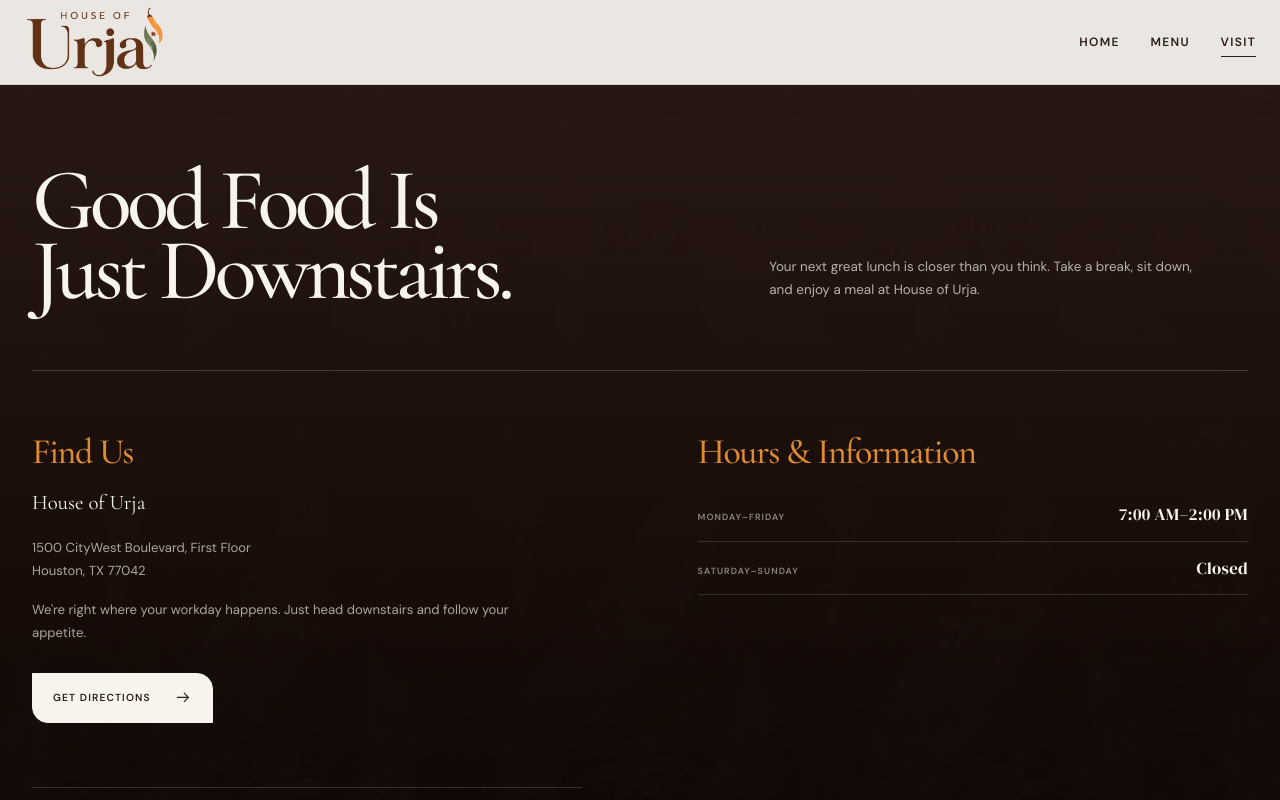
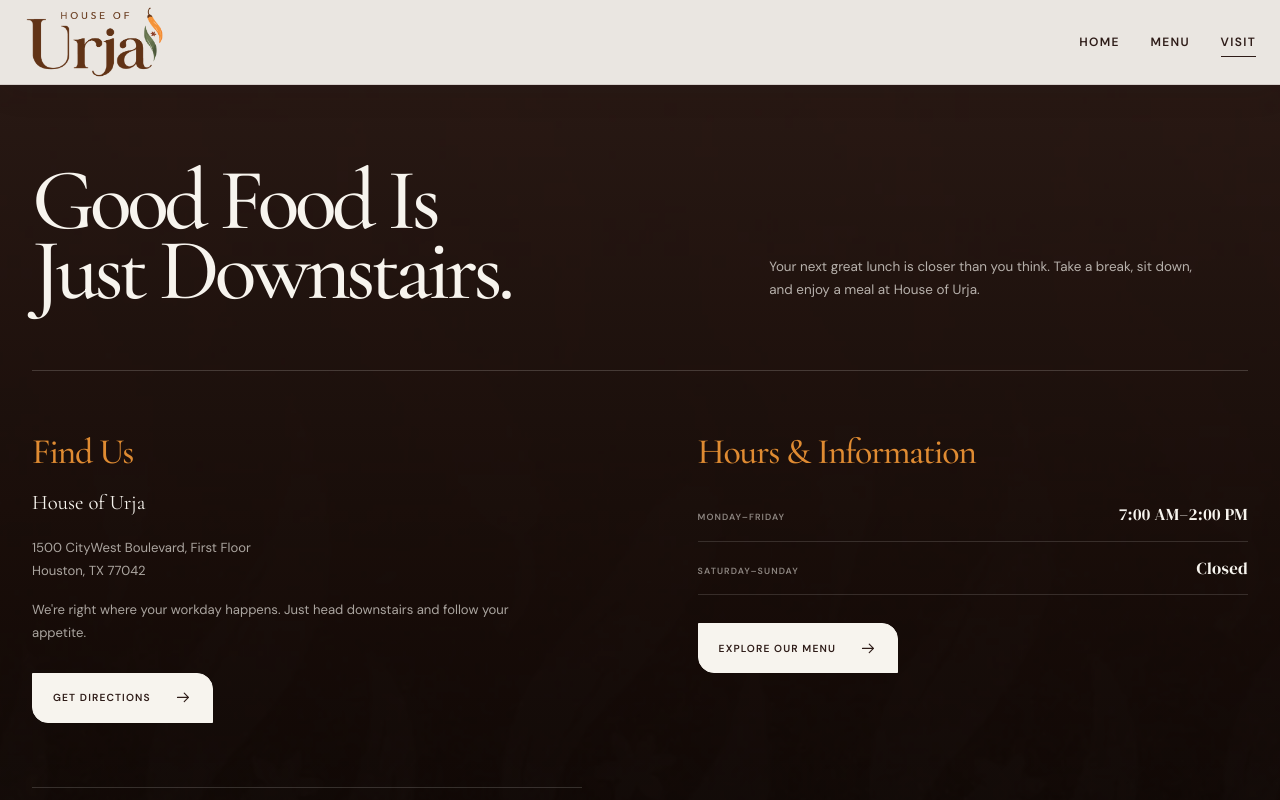
Before and after one commit to connect608/houseofurja, a Next.js app: page /visit in a window 1280 px wide. Shown: the top 800 px of the page. Built offline with nearby package versions, Linux system fonts and the light colour scheme; no server answers.

Commit message:
feat(visit): move Explore Our Menu button under Hours & Information section

```diff
--- a/src/components/visit/VisitExplorer.tsx
+++ b/src/components/visit/VisitExplorer.tsx
@@ -1,4 +1,4 @@
-// import Link from "next/link";
+import Link from "next/link";
 import ArrowIcon from "@/components/ui/ArrowIcon";
 
 export default function VisitExplorer() {
@@ -67,6 +67,9 @@ export default function VisitExplorer() {
                   <dd>Closed</dd>
                 </div>
               </dl>
+              <Link className="button button-light" href="/menu">
+                Explore Our Menu <ArrowIcon />
+              </Link>
             </section>
 
             {/* "We'd Love to Hear From You" section temporarily hidden; will be made live later */}
@@ -90,9 +93,6 @@ export default function VisitExplorer() {
                   <dd>Phone Number</dd>
                 </div>
               </dl>
-              <Link className="button button-light" href="/menu">
-                Explore Our Menu <ArrowIcon />
-              </Link>
             </section>
             */}
           </div>
```
